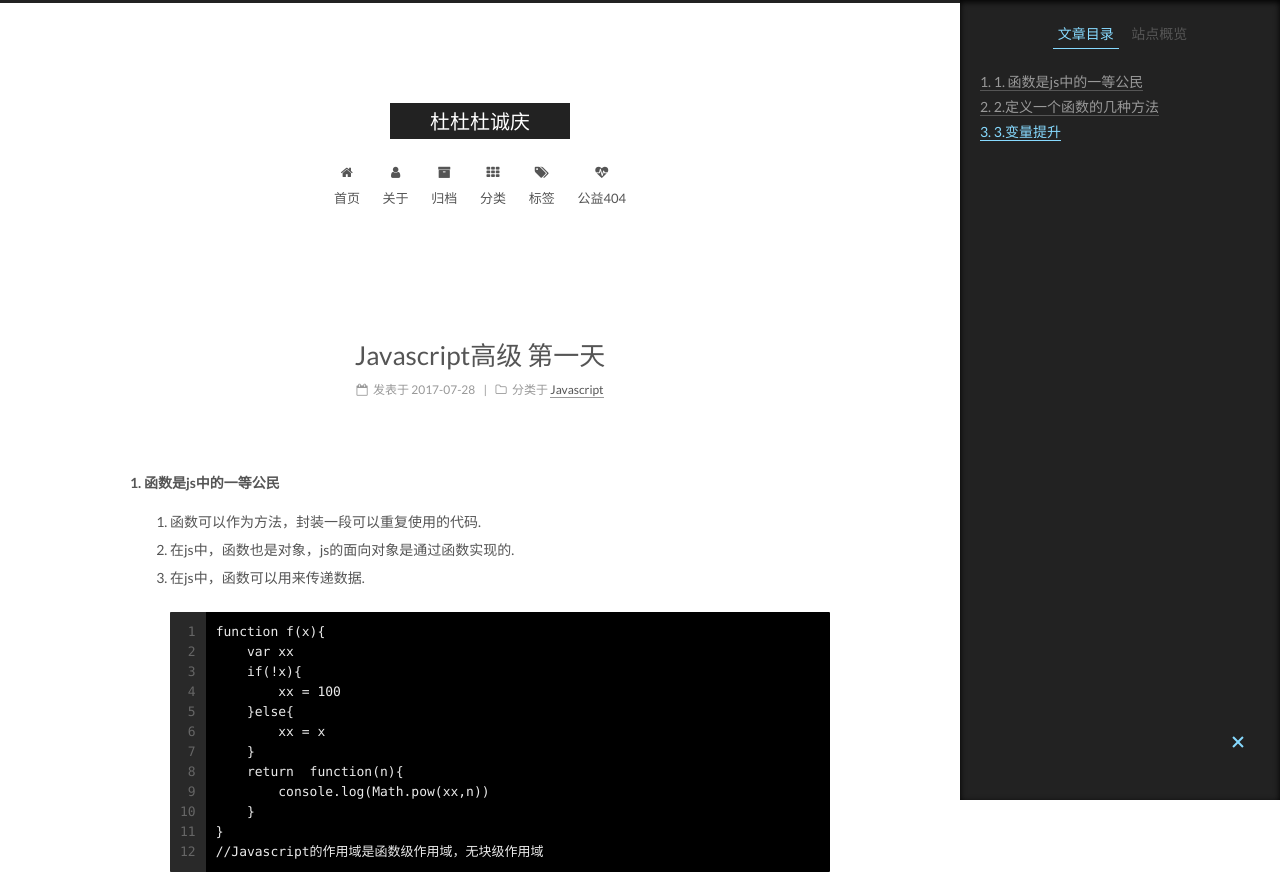
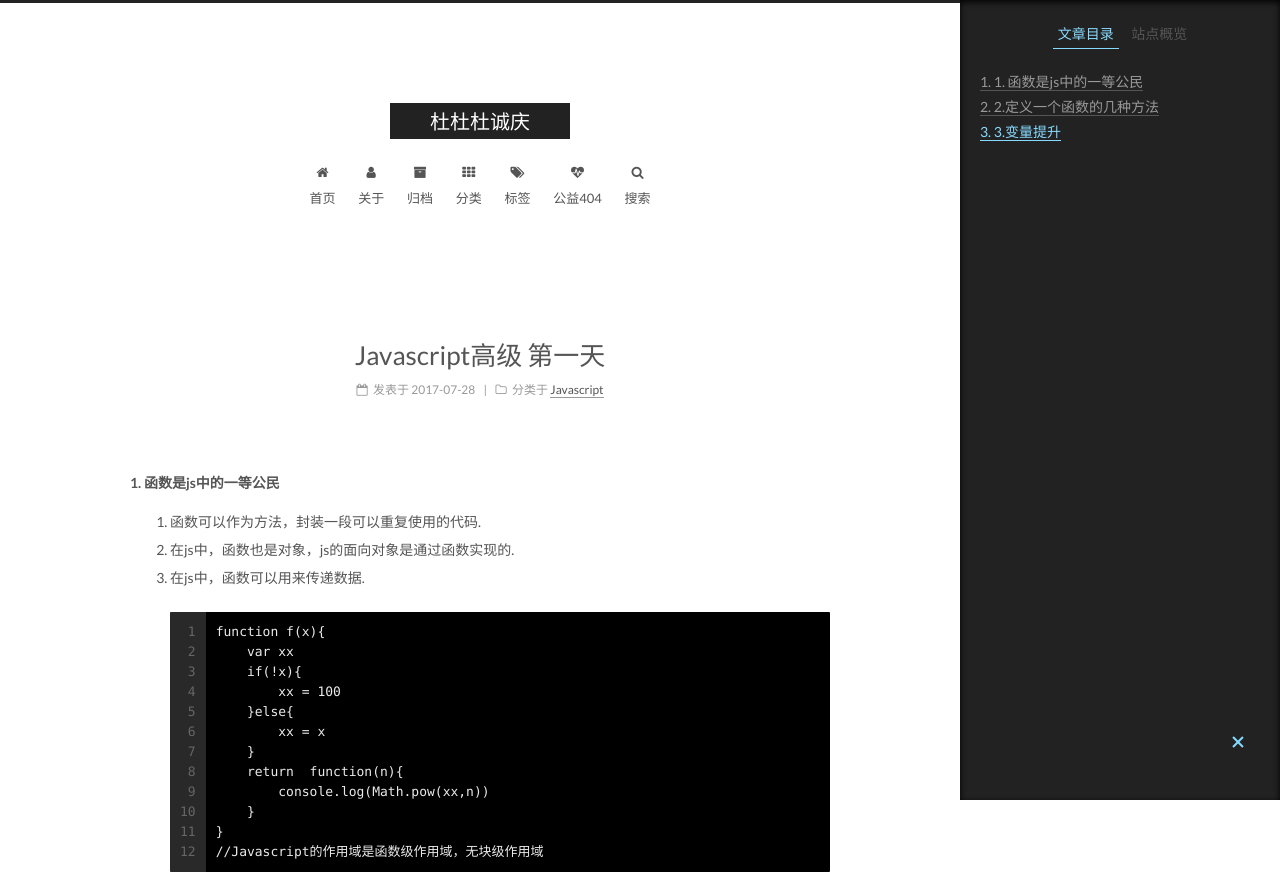
Before and after one commit to justdarksoul/justdarksoul.github.io, a plain HTML site: page 2017/07/28/js01/index.html in a window 1280 px wide. Shown: the top 875 px of the page. Drawn offline with Linux system fonts and the light colour scheme.

Commit message:
Site updated: 2017-07-31 16:08:57

```diff
--- a/2017/07/28/js01/index.html
+++ b/2017/07/28/js01/index.html
@@ -254,6 +254,16 @@
               <i class="menu-item-icon fa fa-fw fa-heartbeat"></i> <br />
 
             公益404
+          </a>
+        </li>
+
+
+        <li class="menu-item menu-item-search">
+          <a href="/搜索" rel="section">
+
+              <i class="menu-item-icon fa fa-fw fa-search"></i> <br />
+
+            搜索
           </a>
         </li>
 
--- a/css/main.css
+++ b/css/main.css
@@ -1677,7 +1677,7 @@ pre .javascript .function {
   width: 4px;
   height: 4px;
   border-radius: 50%;
-  background: #4bccff;
+  background: #12ffa6;
 }
 .links-of-blogroll {
   font-size: 13px;
```
Also changed, not shown: 2017/07/28/js02/index.html (+10 -0 lines), 2017/07/31/js03/index.html (+10 -0 lines), 404.html (+10 -0 lines), about/index.html (+10 -0 lines), archives/2017/07/index.html (+10 -0 lines), archives/2017/index.html (+10 -0 lines), archives/index.html (+10 -0 lines), categories/Javascript/index.html (+10 -0 lines), categories/index.html (+10 -0 lines), index.html (+10 -0 lines), tags/arguments/index.html (+10 -0 lines), tags/call-apply/index.html (+10 -0 lines), tags/index.html (+10 -0 lines), tags/prototype/index.html (+10 -0 lines), 1 more files.
